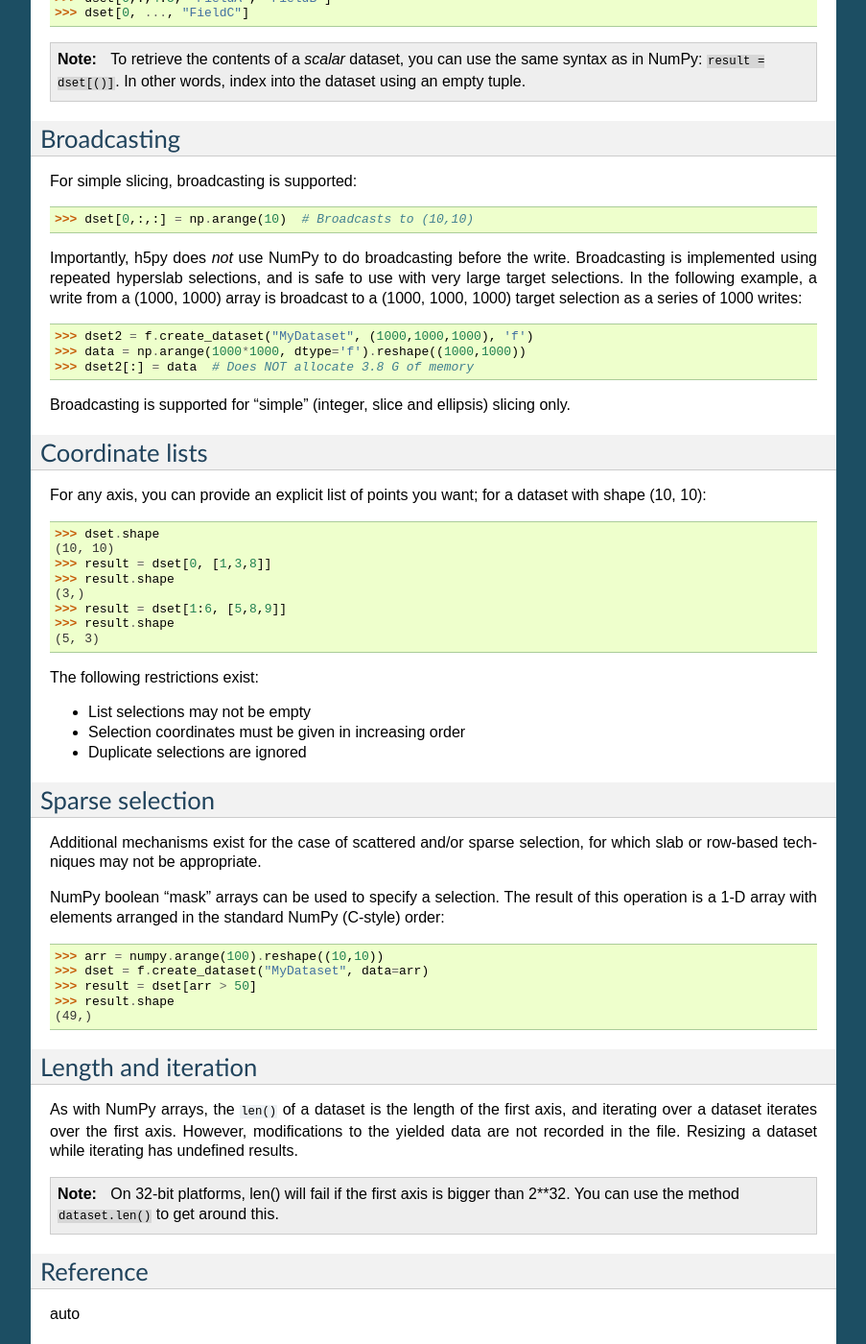
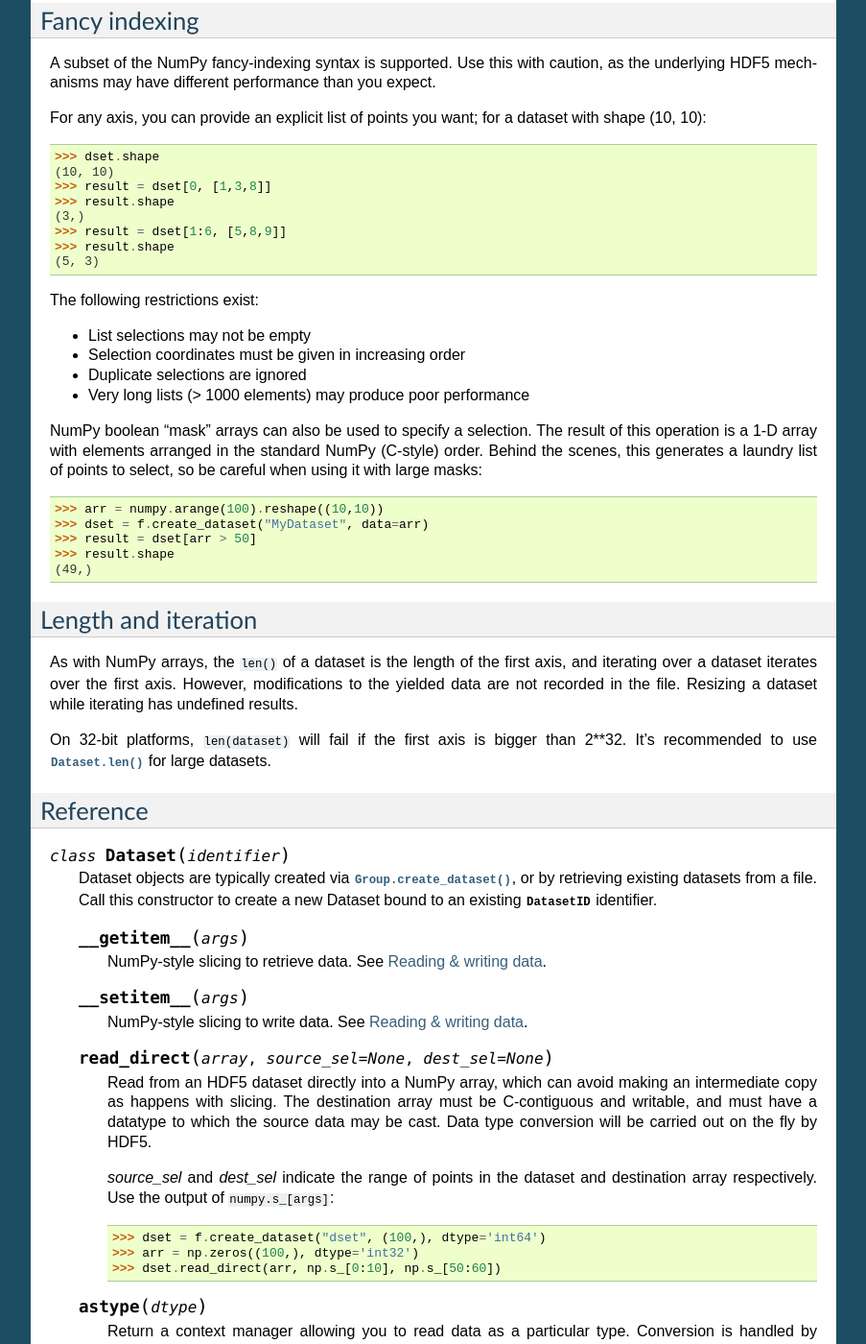
Before and after one commit to h5py/h5py, a Sphinx documentation site: the page built from docs/high/dataset.rst, in a window 1280 px wide and 1400 px high, scrolled down 3545 px. Shown: the whole window at 96% size, without its empty margins (198-1101 px from the left). Built offline with Sphinx 7.4.7, drawn with Linux system fonts in a browser that asks for light colours; pages that are not in the unit, such as notebooks, are missing from menus; some of the changed text lies outside the part shown.

Commit message:
Finish off dataset section

```diff
--- a/docs/high/dataset.rst
+++ b/docs/high/dataset.rst
@@ -15,7 +15,6 @@ NumPy operations like slicing, along with a variety of descriptive attributes:
   - **shape** attribute
   - **size** attribute
   - **dtype** attribute
-
 
 
 .. _dataset_create:
@@ -57,7 +56,7 @@ divided up into regularly-sized pieces which are stored haphazardly on disk,
 and indexed using a B-tree.
 
 Chunked storage makes it possible to resize datasets, and because the data
-is stored in fixed-size chunks, the use of compression filters.
+is stored in fixed-size chunks, to use compression filters.
 
 To enable chunked storage, set the keyword ``chunks`` to a tuple indicating
 the chunk shape::
@@ -93,9 +92,9 @@ the dataset, via the keyword ``maxshape``::
 
     >>> dset = f.create_dataset("resizable", (10,10), maxshape=(500, 20))
 
-Any (or all) axes may also be marked as "unlimited", in which case there is
-no limit on how large they can get (up to 2**64 elements).  Simply mark
-unlimited axes using ``None``::
+Any (or all) axes may also be marked as "unlimited", in which case they may
+be increased up to the HDF5 per-axis limit of 2**64 elements.  Indicate these
+axes using ``None``::
 
     >>> dset = f.create_dataset("unlimited", (10, 10), maxshape=(None, 10))
 
@@ -187,33 +186,18 @@ Obviously shouldn't be used with lossy compression filters.
 
 Enable by setting :meth:`Group.create_dataset` keyword ``fletcher32`` to True.
 
-ation time.
-    You can specify this maximum size via the *maxshape* argument to
-    :meth:`create_dataset <Group.create_dataset>` or
-    :meth:`require_dataset <Group.require_dataset>`. Shape elements with the
-    value ``None`` indicate unlimited dimensions.
-
-    Later calls to :meth:`Dataset.resize` will modify the shape in-place::
-
-        >>> dset = grp.create_dataset("name", (10,10), '=f8', maxshape=(None, None))
-        >>> dset.shape
-        (10, 10)
-        >>> dset.resize((20,20))
-        >>> dset.shape
-        (20, 20)
-
 
 .. _dataset_slicing:
 
-Slicing access
---------------
+Reading & writing data
+----------------------
 
-The best way to get at data is to use the traditional NumPy extended-slicing
-syntax.   Slice specifications are translated directly to HDF5 *hyperslab*
+HDF5 datasets re-use the NumPy slicing syntax to read and write to the file.
+Slice specifications are translated directly to HDF5 "hyperslab"
 selections, and are a fast and efficient way to access data in the file. The
 following slicing arguments are recognized:
 
-    * Numbers: anything that can be converted to a Python long
+    * Indices: anything that can be converted to a Python long
     * Slices (i.e. ``[:]`` or ``[0:10]``)
     * Field names, in the case of compound data
     * At most one ``Ellipsis`` (``...``) object
@@ -236,35 +220,27 @@ numeric slices:
     >>> dset[0,:,4:5, "FieldA", "FieldB"]
     >>> dset[0, ..., "FieldC"]
 
-.. note::
-
-    To retrieve the contents of a `scalar` dataset, you can use the same
-    syntax as in NumPy:  ``result = dset[()]``.  In other words, index into
-    the dataset using an empty tuple.
-
-Broadcasting
-------------
+To retrieve the contents of a `scalar` dataset, you can use the same
+syntax as in NumPy:  ``result = dset[()]``.  In other words, index into
+the dataset using an empty tuple.
 
 For simple slicing, broadcasting is supported:
 
     >>> dset[0,:,:] = np.arange(10)  # Broadcasts to (10,10)
 
-Importantly, h5py does *not* use NumPy to do broadcasting before the write.
 Broadcasting is implemented using repeated hyperslab selections, and is
-safe to use with very large target selections.  In the following example, a
-write from a (1000, 1000) array is broadcast to a (1000, 1000, 1000) target
-selection as a series of 1000 writes:
-
-    >>> dset2 = f.create_dataset("MyDataset", (1000,1000,1000), 'f')
-    >>> data = np.arange(1000*1000, dtype='f').reshape((1000,1000))
-    >>> dset2[:] = data  # Does NOT allocate 3.8 G of memory
-
-Broadcasting is supported for "simple" (integer, slice and ellipsis) slicing
-only.
+safe to use with very large target selections.  It is supported for the above
+"simple" (integer, slice and ellipsis) slicing only.
 
 
-Coordinate lists
-----------------
+.. _dataset_fancy:
+
+Fancy indexing
+--------------
+
+A subset of the NumPy fancy-indexing syntax is supported.  Use this with
+caution, as the underlying HDF5 mechanisms may have different performance
+than you expect.
 
 For any axis, you can provide an explicit list of points you want; for a
 dataset with shape (10, 10)::
@@ -283,24 +259,21 @@ The following restrictions exist:
 * List selections may not be empty
 * Selection coordinates must be given in increasing order
 * Duplicate selections are ignored
+* Very long lists (> 1000 elements) may produce poor performance
 
-.. _sparse_selection:
-
-Sparse selection
-----------------
-
-Additional mechanisms exist for the case of scattered and/or sparse selection,
-for which slab or row-based techniques may not be appropriate.
-
-NumPy boolean "mask" arrays can be used to specify a selection.  The result of
-this operation is a 1-D array with elements arranged in the standard NumPy
-(C-style) order:
+NumPy boolean "mask" arrays can also be used to specify a selection.  The
+result of this operation is a 1-D array with elements arranged in the
+standard NumPy (C-style) order.  Behind the scenes, this generates a laundry
+list of points to select, so be careful when using it with large masks::
 
     >>> arr = numpy.arange(100).reshape((10,10))
     >>> dset = f.create_dataset("MyDataset", data=arr)
     >>> result = dset[arr > 50]
     >>> result.shape
     (49,)
+
+
+.. _dataset_iter:
 
 Length and iteration
 --------------------
@@ -310,12 +283,140 @@ axis, and iterating over a dataset iterates over the first axis.  However,
 modifications to the yielded data are not recorded in the file.  Resizing a
 dataset while iterating has undefined results.
 
-.. note::
+On 32-bit platforms, ``len(dataset)`` will fail if the first axis is bigger
+than 2**32. It's recommended to use :meth:`Dataset.len` for large datasets.
 
-    On 32-bit platforms, len() will fail if the first axis is bigger than 2**32.
-    You can use the method ``dataset.len()`` to get around this.
 
 Reference
 ---------
 
-auto
+.. class:: Dataset(identifier)
+
+    Dataset objects are typically created via :meth:`Group.create_dataset`,
+    or by retrieving existing datasets from a file.  Call this constructor to
+    create a new Dataset bound to an existing
+    :class:`DatasetID <low:h5py.h5d.DatasetID>` identifier.
+
+    .. method:: __getitem__(args)
+
+        NumPy-style slicing to retrieve data.  See :ref:`dataset_slicing`.
+
+    .. method:: __setitem__(args)
+
+        NumPy-style slicing to write data.  See :ref:`dataset_slicing`.
+
+    .. method:: read_direct(array, source_sel=None, dest_sel=None)
+
+        Read from an HDF5 dataset directly into a NumPy array, which can
+        avoid making an intermediate copy as happens with slicing. The
+        destination array must be C-contiguous and writable, and must have
+        a datatype to which the source data may be cast.  Data type conversion
+        will be carried out on the fly by HDF5.
+
+        `source_sel` and `dest_sel` indicate the range of points in the
+        dataset and destination array respectively.  Use the output of
+        ``numpy.s_[args]``::
+
+            >>> dset = f.create_dataset("dset", (100,), dtype='int64')
+            >>> arr = np.zeros((100,), dtype='int32')
+            >>> dset.read_direct(arr, np.s_[0:10], np.s_[50:60])
+
+    .. method:: astype(dtype)
+
+        Return a context manager allowing you to read data as a particular
+        type.  Conversion is handled by HDF5 directly, on the fly::
+
+            >>> dset = f.create_dataset("bigint", (1000,), dtype='int64')
+            >>> with dset.astype('int16'):
+            ...     out = dset[:]
+            >>> out.dtype
+            dtype('int16')
+
+    .. method:: resize(size, axis=None)
+
+        Change the shape of a dataset.  `size` may be a tuple giving the new
+        dataset shape, or an integer giving the new length of the specified
+        `axis`.
+
+        Datasets may be resized only up to :attr:`Dataset.maxshape`.
+
+    .. method:: len()
+
+        Return the size of the first axis.
+
+    .. attribute:: shape
+
+        NumPy-style shape tuple giving dataset dimensions.
+
+    .. attribute:: dtype
+
+        NumPy dtype object giving the dataset's type.
+
+    .. attribute:: size
+
+        Integer giving the total number of elements in the dataset.
+
+    .. attribute:: maxshape
+
+        NumPy-style shape tuple indicating the maxiumum dimensions up to which
+        the dataset may be resized.  Axes with ``None`` are unlimited.
+
+    .. attribute:: chunks
+
+        Tuple giving the chunk shape, or None if chunked storage is not used.
+        See :ref:`dataset_chunks`.
+
+    .. attribute:: compression
+
+        String with the currently applied compression filter, or None if
+        compression is not enabled for this dataset.  See :ref:`dataset_compression`.
+
+    .. attribute:: compression_opts
+
+        Options for the compression filter.  See :ref:`dataset_compression`.
+
+    .. attribute:: scaleoffset
+
+        Setting for the HDF5 scale-offset filter (integer), or None if
+        scale-offset compression is not used for this dataset.
+        See :ref:`dataset_scaleoffset`.
+
+    .. attribute:: shuffle
+
+        Whether the shuffle filter is applied (T/F).  See :ref:`dataset_shuffle`.
+
+    .. attribute:: fletcher32
+
+        Whether Fletcher32 checksumming is enabled (T/F).  See :ref:`dataset_fletcher32`.
+
+    .. attribute:: fillvalue
+
+        Value used when reading uninitialized portions of the dataset, or None
+        if no fill value has been defined, in which case HDF5 will use a
+        type-appropriate default value.  Can't be changed after the dataset is
+        created.
+
+    .. attribute:: dims
+
+        Access to :ref:`dimension_scales`.
+
+    .. attribute:: attrs
+
+        :ref:`attributes` for this dataset.
+
+    .. attribute:: id
+
+        The dataset's low-level identifer; an instance of
+        :class:`DatasetID <low:h5py.h5d.DatasetID>`.
+
+    .. attribute:: name
+
+        String giving the full path to this dataset.
+
+    .. attribute:: file
+
+        :class:`File` instance in which this dataset resides
+
+    .. attribute:: parent
+
+        :class:`Group` instance containing this dataset.
--- a/docs/high/dims.rst
+++ b/docs/high/dims.rst
@@ -1,5 +1,4 @@
-.. _dimensionscales:
-
+.. _dimension_scales:
 
 HDF5 Dimension Scales
 =====================
```
